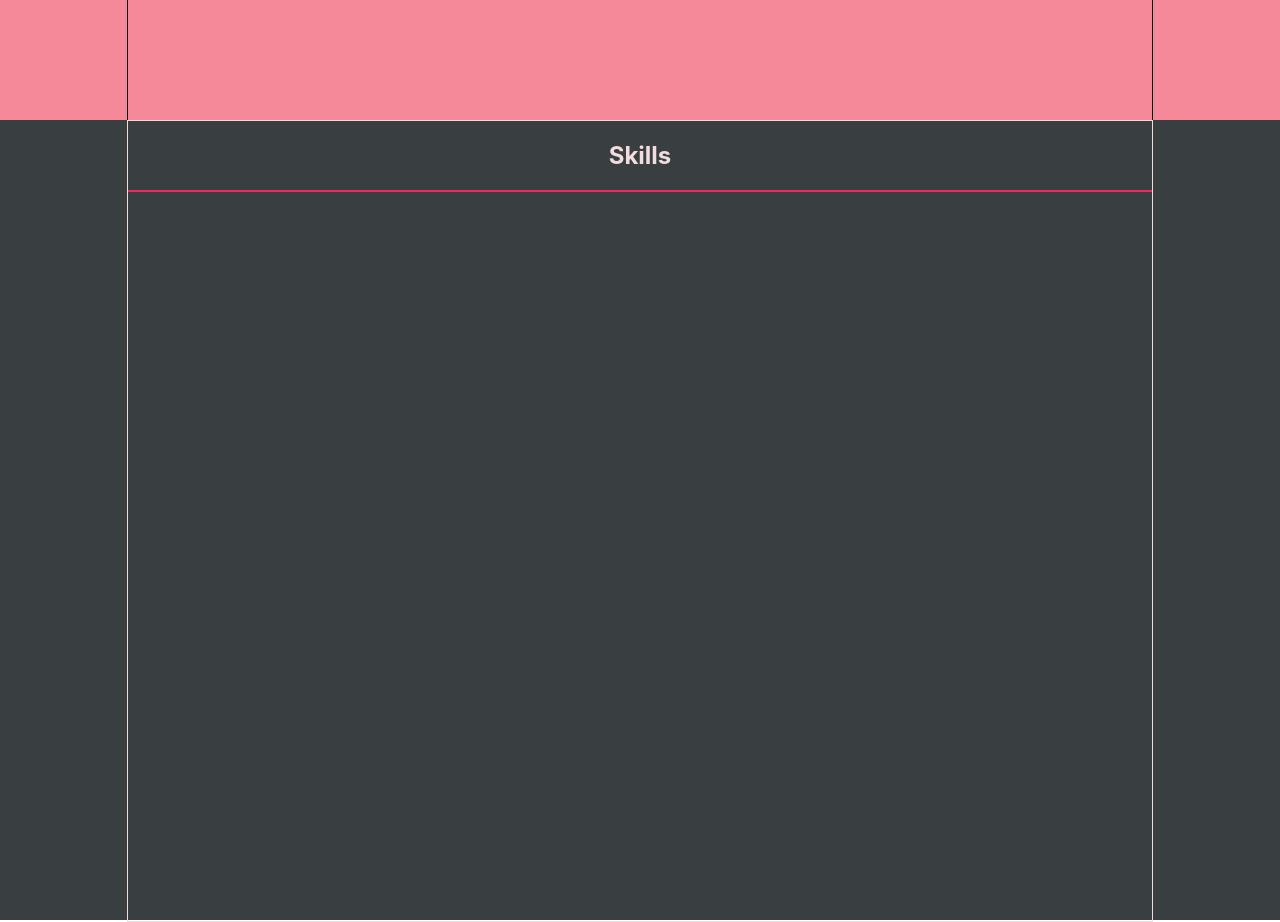
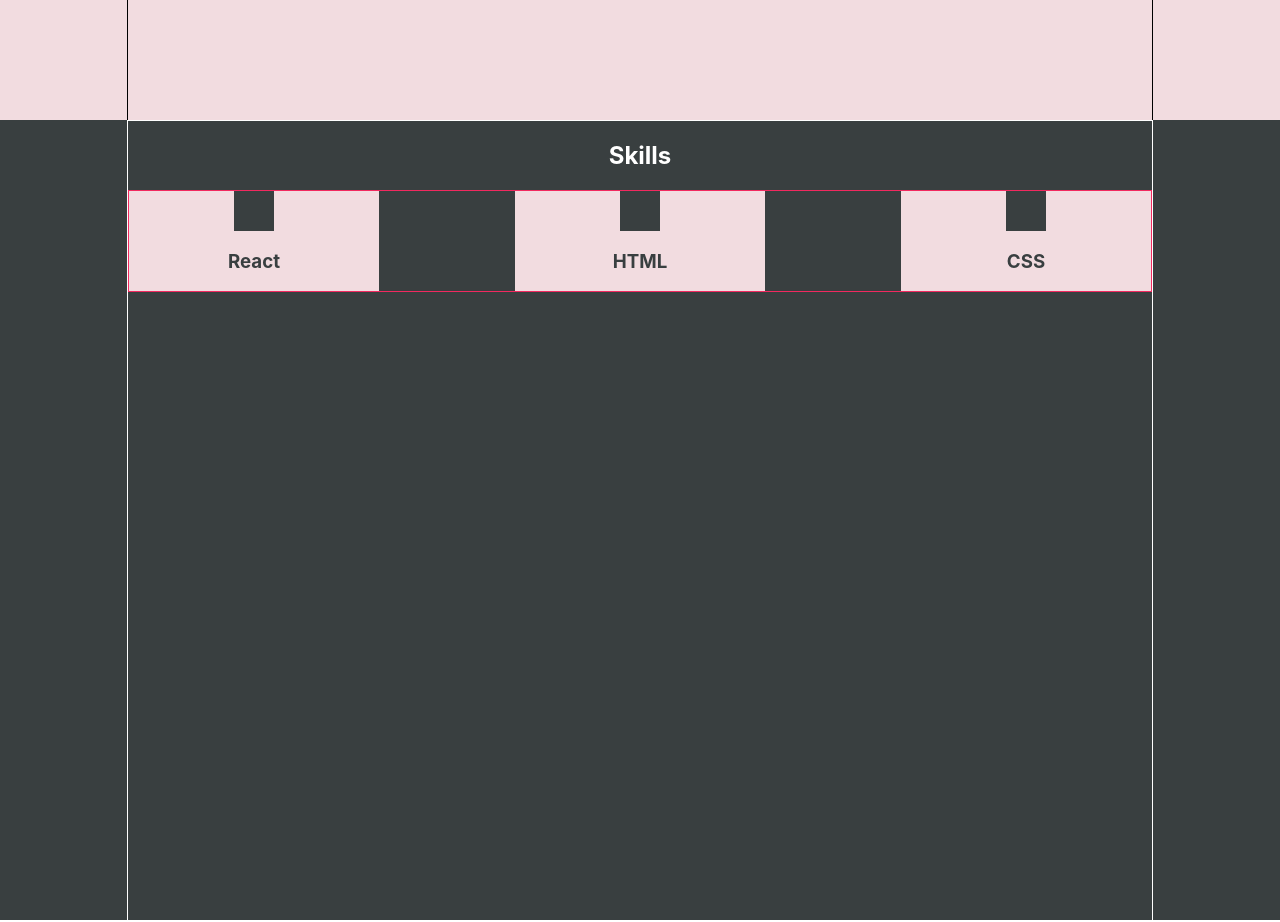
Before and after one commit to kudlatskaya/portfolio, a React (Create React App) app: page / in a window 1280 px wide. Shown: the part 760-1682 px from the top of the page. Built offline with nearby package versions, Linux system fonts and the light colour scheme.

Commit message:
skills styled

```diff
--- a/src/common/styles/Container.module.css
+++ b/src/common/styles/Container.module.css
@@ -5,8 +5,13 @@
     margin: 0 auto;
 }
 
-.spaceBetween {
+.contentSpaceBetween {
     display: flex;
     align-items: center;
     justify-content: space-between;
 }
+
+.contentCenter {
+    display: flex;
+    justify-content: center;
+}
--- a/src/main/Main.module.css
+++ b/src/main/Main.module.css
@@ -1,16 +1,16 @@
 .mainBlock {
     height: 100vh;
-    background: #f58899;
+    background: var(--pinc-color);
 }
 
 
 .text {
     width: 300px;
-    background: #F2295F;
+    background: var(--red-color);
 }
 
 .photo {
     width: 300px;
     height: 400px;
-    background: #393F40;
+    background: var(--gray-color);
 }
--- a/src/main/Main.tsx
+++ b/src/main/Main.tsx
@@ -4,7 +4,7 @@ import c from '../common/styles/Container.module.css'
 const Main = () => {
     return (
         <div className={s.mainBlock}>
-            <div className={`${c.container} ${c.spaceBetween}`}>
+            <div className={`${c.container} ${c.contentSpaceBetween}`}>
                 <div className={s.text}>
                     <span>HELLO, MY NAME IS</span>
                     <h1>MARINA KUDLATSKAYA</h1>
--- a/src/skills/Skills.module.css
+++ b/src/skills/Skills.module.css
@@ -1,7 +1,7 @@
 .skillsBlock {
     height: 100vh;
-    background: #393F40;
-    color: #F2DCE0;
+    background: var(--gray-color);
+    color: var(--white-color);
 
 }
 
@@ -11,5 +11,5 @@
 }
 
 .skills {
-    border: 1px solid #F2295F;
+    border: 1px solid var(--red-color);
 }
--- a/src/skills/Skills.tsx
+++ b/src/skills/Skills.tsx
@@ -1,14 +1,16 @@
 import s from './Skills.module.css'
 import c from '../common/styles/Container.module.css'
-import Skill from "./skill/skill";
+import Skill from "./skill/Skill";
 
 const Skills = () => {
     return (
         <div className={s.skillsBlock}>
             <div className={c.container}>
                 <h2 className={s.title}>Skills</h2>
-                <div className={s.skills}>
-                    <Skill />
+                <div className={`${s.skills} ${c.contentSpaceBetween}`}>
+                    <Skill title={'React'}/>
+                    <Skill title={'HTML'}/>
+                    <Skill title={'CSS'}/>
                 </div>
             </div>
         </div>
--- a/src/skills/skill/Skill.module.css
+++ b/src/skills/skill/Skill.module.css
@@ -0,0 +1,19 @@
+.skill {
+    width: 250px;
+    background: var(--pinc-color);
+    display: flex;
+    flex-direction: column;
+    align-items: center;
+}
+
+.icon {
+    background: var(--gray-color);
+
+    width: 40px;
+    height: 40px;
+    /*transform: rotate(50deg) translate(25%);*/
+}
+
+.title {
+    color: var(--gray-color);
+}
--- /dev/null
+++ b/src/skills/skill/Skill.tsx
@@ -0,0 +1,18 @@
+import s from './Skill.module.css'
+import c from '../../common/styles/Container.module.css'
+
+type SkillPropsType = {
+    title: string
+}
+
+const Skill = ({title}: SkillPropsType) => {
+
+    return (
+        <div className={s.skill}>
+            <div className={s.icon}></div>
+            <h3 className={s.title}>{title}</h3>
+        </div>
+    );
+};
+
+export default Skill;
--- a/src/skills/skill/skill.tsx
+++ /dev/null
@@ -1,11 +0,0 @@
-import s from './Skill.module.css'
-
-const Skill = () => {
-    return (
-        <div>
-
-        </div>
-    );
-};
-
-export default Skill;
```
